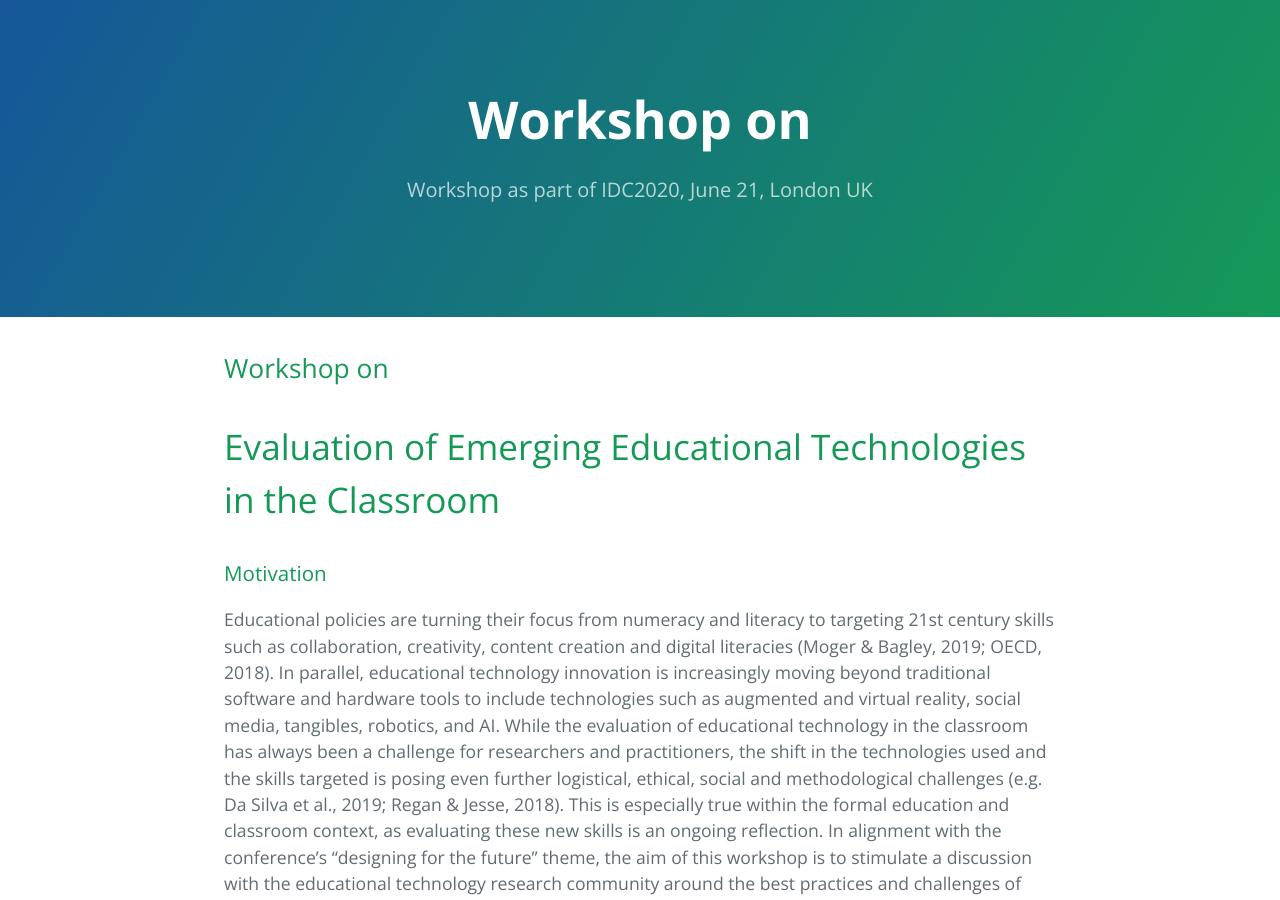
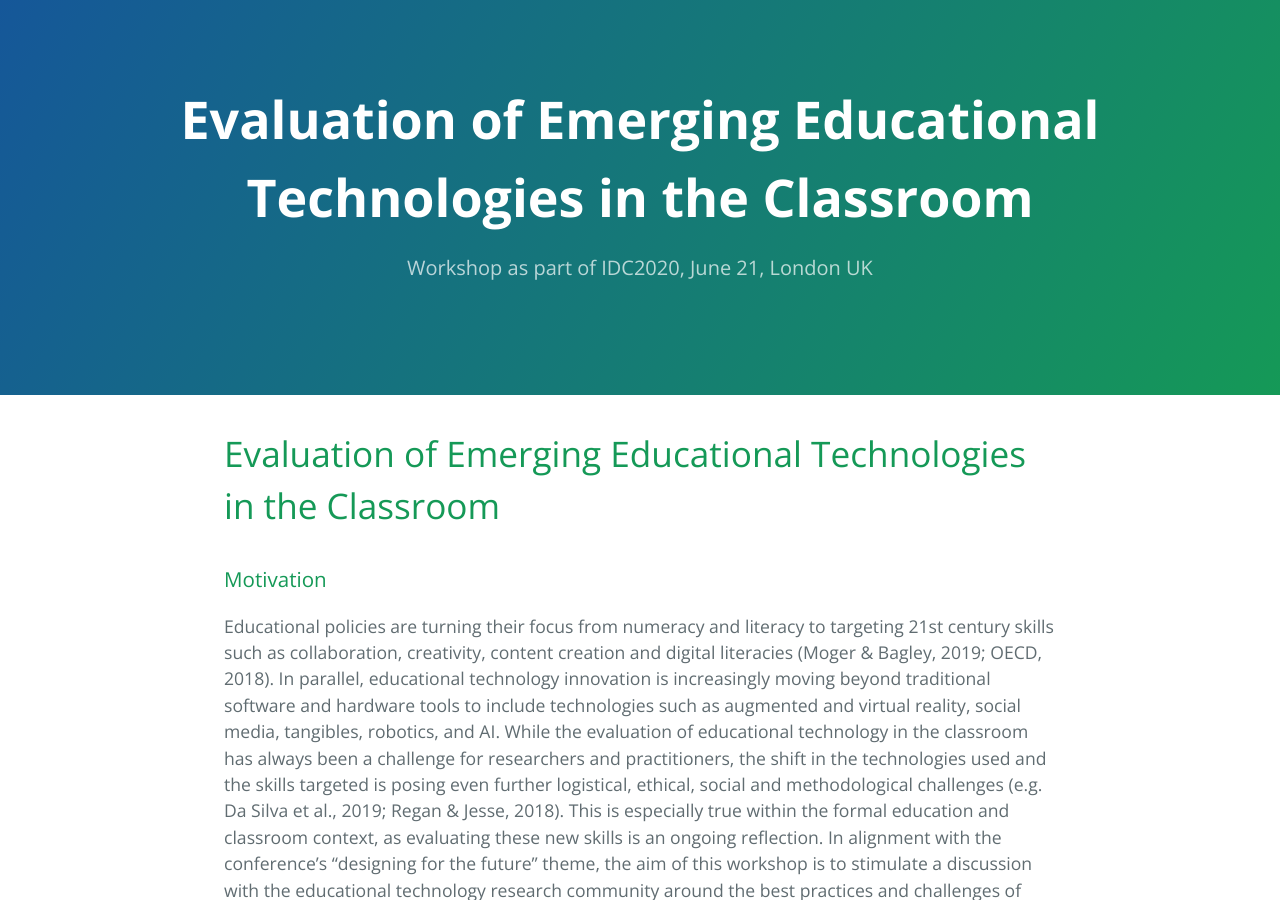
Before and after one commit to sabaci/EdTechEvalWS, a Jekyll site: the page built from index.md, in a window 1280 px wide and 900 px high. Built offline with Jekyll 4.4.1, drawn with Linux system fonts in a browser that asks for light colours; our own code applies the rules of GitHub Pages for plain Markdown files.

Commit message:
Update index.md

```diff
--- a/index.md
+++ b/index.md
@@ -1,4 +1,3 @@
-## Workshop on
 # Evaluation of Emerging Educational Technologies in the Classroom
 
 ### Motivation
```
